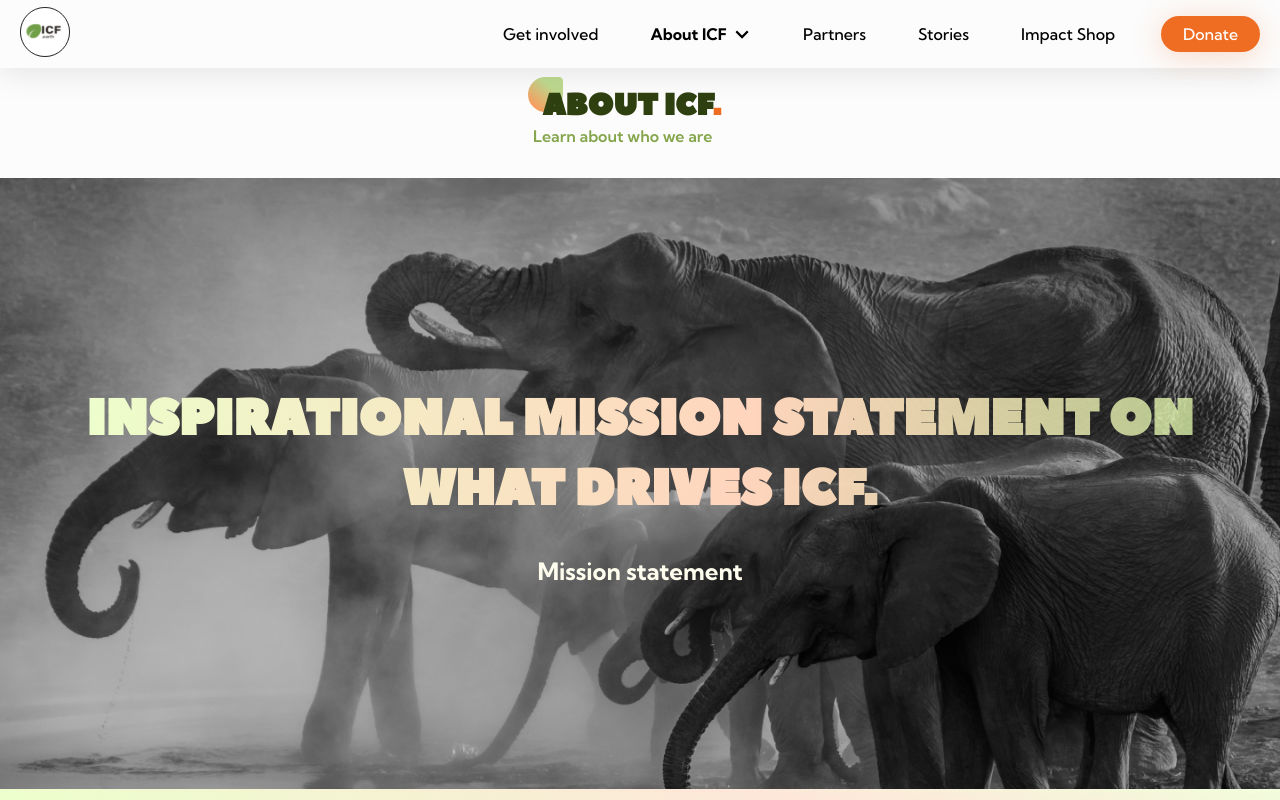
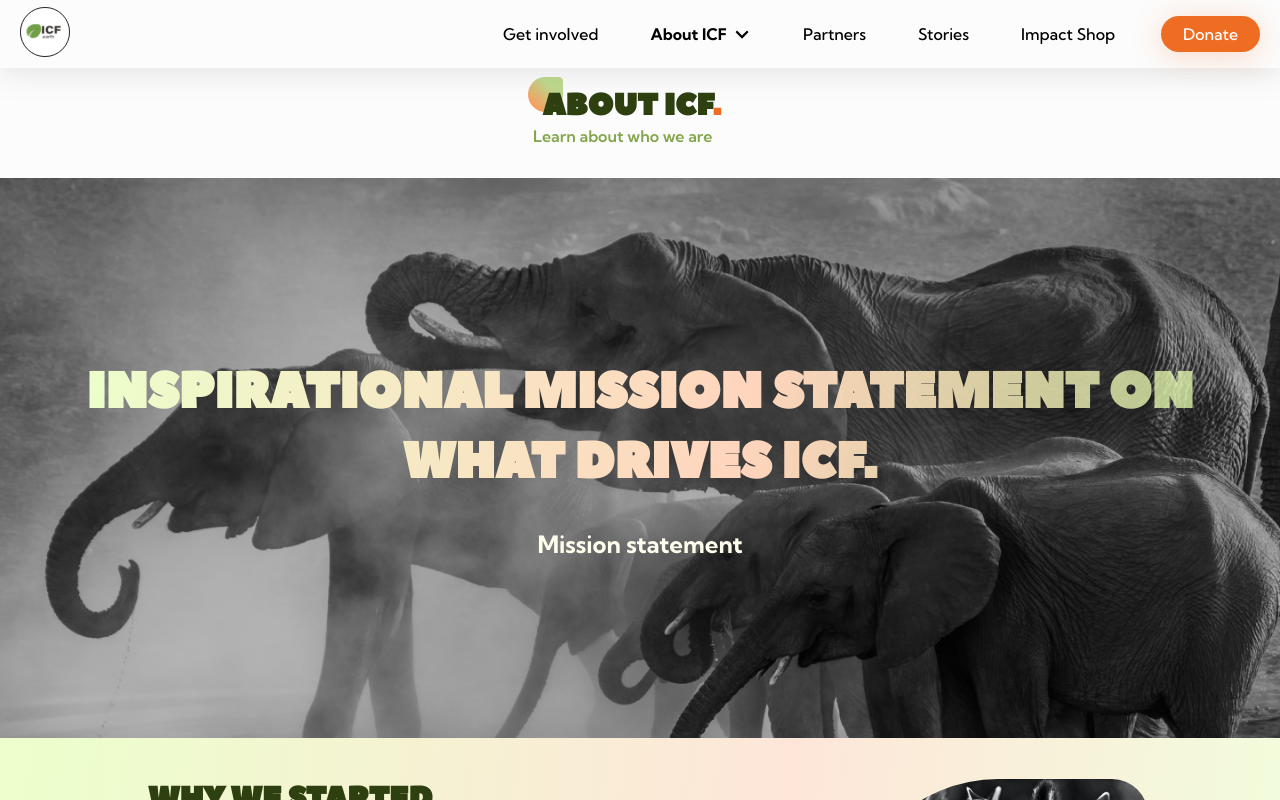
Before and after one commit to havoriskova/icf-website, a Next.js app: page /about in a window 1280 px wide. Shown: the top 800 px of the page. Built offline with nearby package versions, Linux system fonts and the light colour scheme.

Commit message:
Update globals.css

```diff
--- a/styles/globals.css
+++ b/styles/globals.css
@@ -611,6 +611,7 @@ form .readMore {
   position: relative;
   background: var(--bkg-light-gradient);
   height: 300px;
+  overflow: hidden;
 }
 
 .aboutHeroSection_heading {
@@ -628,9 +629,9 @@ form .readMore {
 }
 
 .aboutHeroSection img {
-  /* object-fit: cover; */
-  height: 100%;
-  max-width:min-content;
+  object-fit: cover;
+  max-height: 100%;
+  max-width: min-content;
 }
 
 /*----------------------------------MEDIA  QUERIES-------------------------------------------------*/
@@ -648,10 +649,14 @@ form .readMore {
 
   .aboutHeroSection {
     height: auto;
+    max-height: 70vh;
   }
 
   .aboutHeroSection img {
     width: 100%;
+    object-fit: cover;
+    max-height: 100%;
+    max-width: 100%;
   }
 }
 
```
